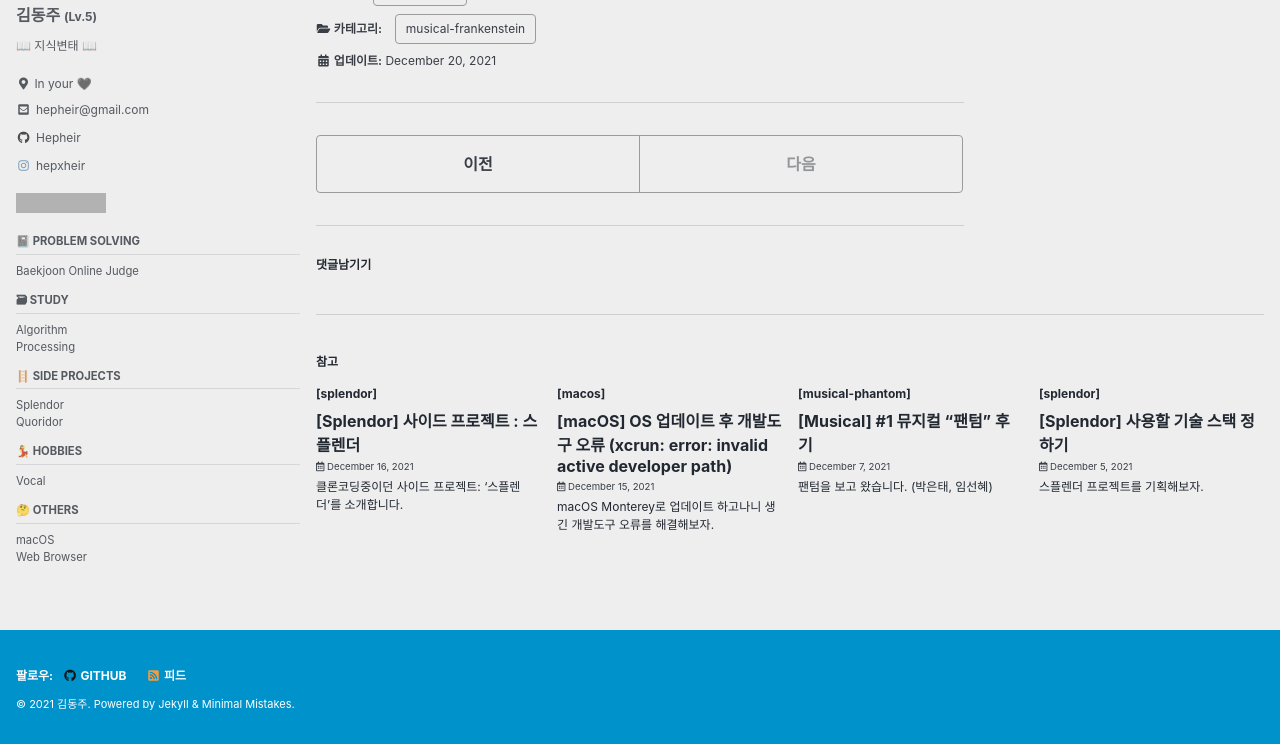
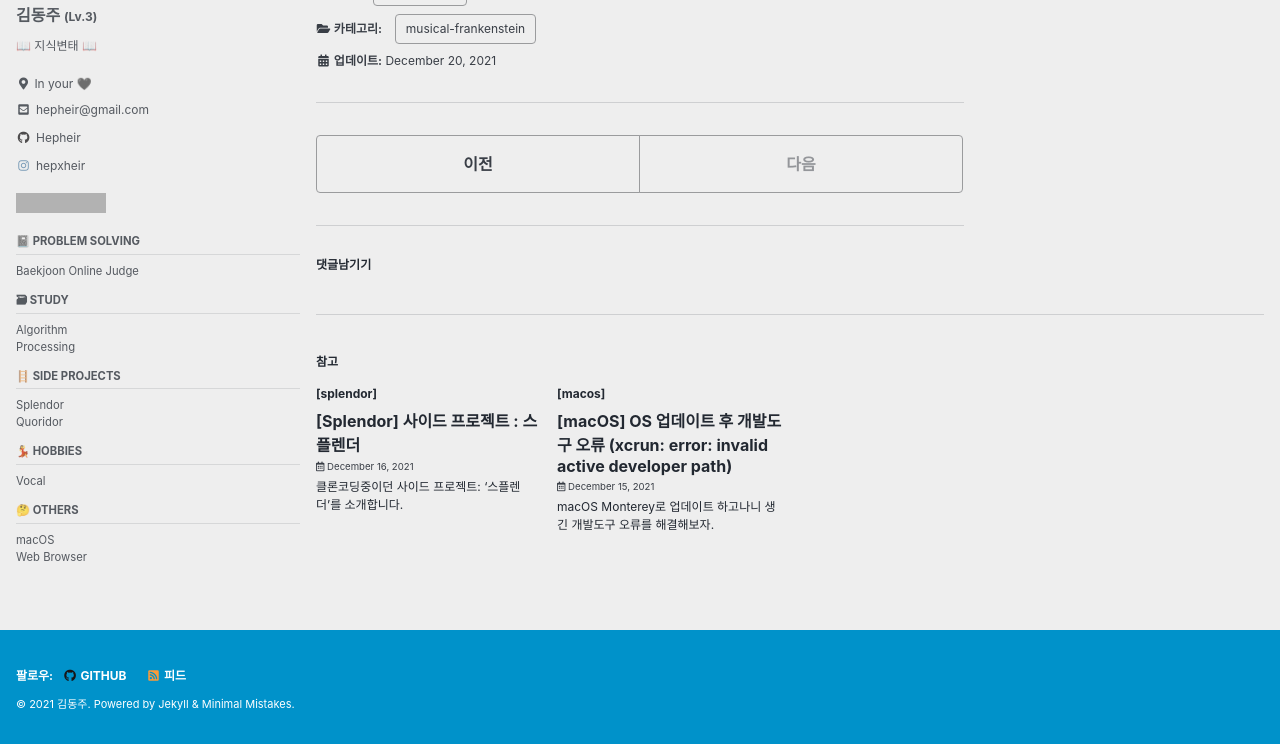
Before and after one commit to Hepheir/archived-hepheir.github.io, a Jekyll site: the page built from _posts/Musical Frankenstein/2021-12-20-waterloo.md, in a window 1280 px wide and 900 px high, scrolled down 3852 px, cut to the strip 156-900 px from the top of the window. Built offline with Jekyll 4.4.1, drawn with Linux system fonts in a browser that asks for light colours; cached includes are drawn as plain includes; comment, search, counter and statistics services are not loaded; grey boxes are pictures that could not be loaded.

Commit message:
post: Improve post front matters

```diff
--- a/_posts/Musical Frankenstein/2021-12-20-waterloo.md
+++ b/_posts/Musical Frankenstein/2021-12-20-waterloo.md
@@ -1,12 +1,12 @@
 ---
 title:  "[뮤지컬 프랑켄슈타인] 워터루"
+excerpt: "뮤지컬 프랑켄슈타인의 넘버 워터루의 가사입니다."
 categories:
   - "musical-frankenstein"
 tags:
-  - ["Frankenstein"]
+  - "Frankenstein"
 date: 2021-12-20
 last_modified_at: 2021-12-20
-excerpt: "뮤지컬 프랑켄슈타인의 넘버 워터루의 가사입니다."
 ---
 
 {% include video id="Bfxk7G68oqo" provider="youtube" %}
--- a/_posts/Splendor/2021-12-05-splendor-prepare.md
+++ b/_posts/Splendor/2021-12-05-splendor-prepare.md
@@ -1,25 +1,20 @@
 ---
 title:  "[Splendor] 사용할 기술 스택 정하기"
-excerpt: "스플렌더 프로젝트를 기획해보자."
-
 categories:
 - "splendor"
-
 tags:
-- [Project, Splendor]
-
+- Project
+- Splendor
+date: 2021-12-05
+last_modified_at: 2021-12-05
 toc: true
 toc_sticky: true
-
-date: 2021-12-05
-last_modified_at: 2021-12-05
-
-hidden: true
+published: false
 ---
 
 스플렌더 프로젝트를 기획해보자.
 
-* * *
+<!-- more -->
 
 # ✏️ 서론
 
```
Also changed, not shown: _posts/Musical Phantom/2021-12-07-phantom.md (+5 -10 lines), _posts/Splendor/2021-12-16-decided-reengineering.md (+2 -6 lines), _posts/macOS/2021-12-15-invalid-active-developer-path.md (+2 -6 lines).
